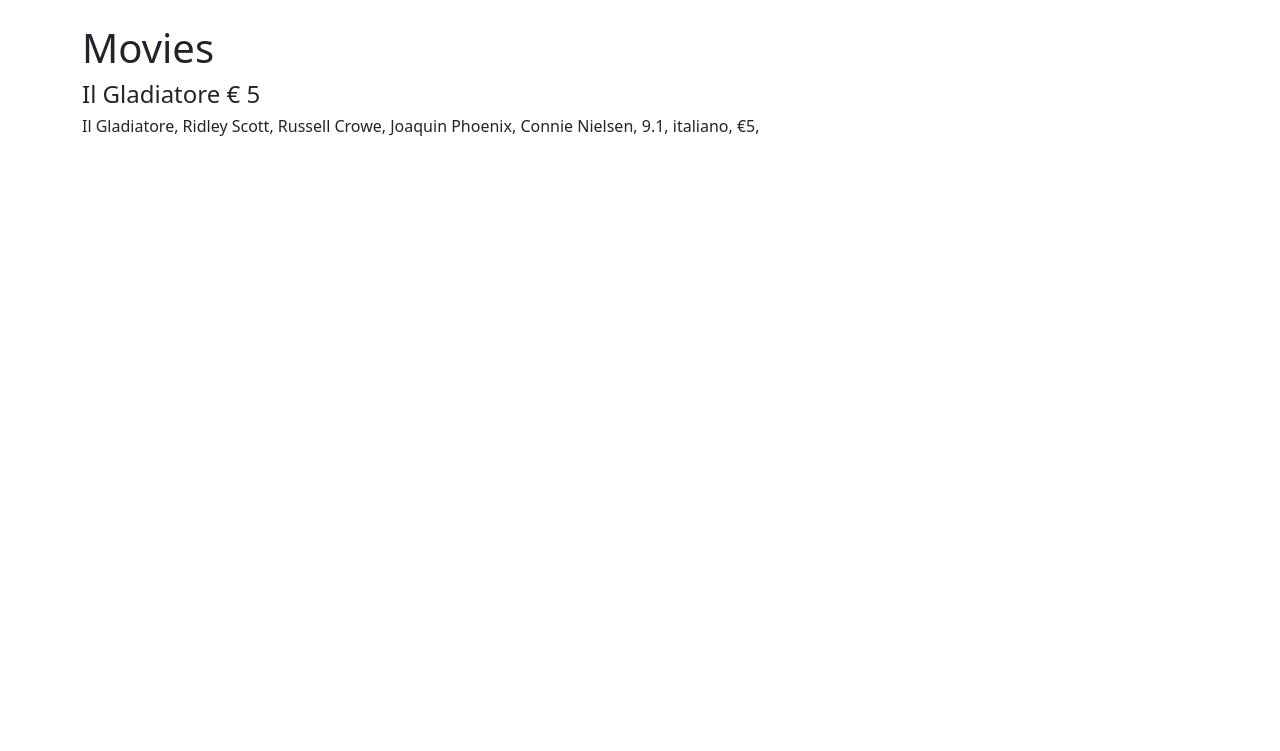
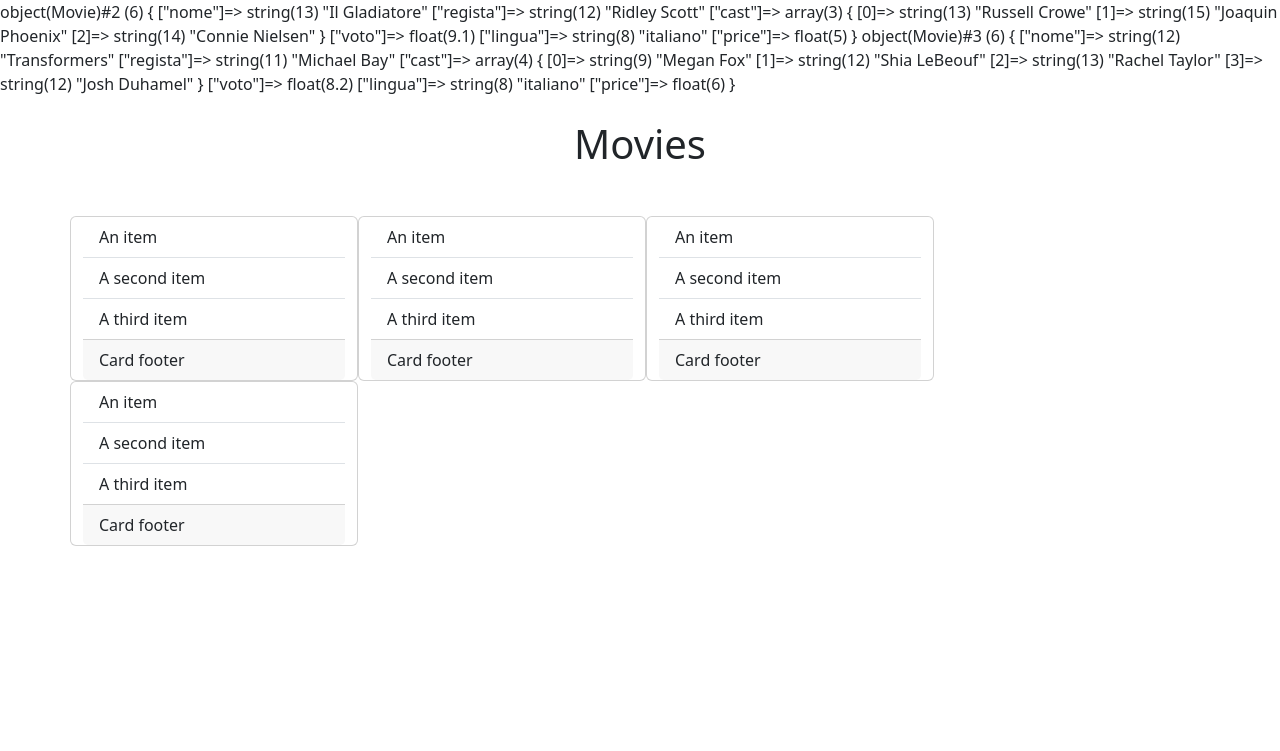
Before and after one commit to dario-bennardino/php-oop-1, a PHP site: page / in a window 1280 px wide. Shown: the top 751 px of the page. Run offline with PHP 8.4, Linux system fonts and the light colour scheme.

Commit message:
[add] aggiunto secondo film

```diff
--- a/Model/Movie.php
+++ b/Model/Movie.php
@@ -28,6 +28,6 @@ class Movie
     public function getFullInfo()
     {
         $castString = implode(', ', $this->cast);
-        return "$this->nome, $this->regista, $castString, $this->voto, $this->lingua, &euro;$this->price,";
+        return "$this->nome, Regista: $this->regista, Cast: $castString, Voto: $this->voto, Lingua: $this->lingua, Prezzo: &euro;$this->price,";
     }
 }
--- a/index.php
+++ b/index.php
@@ -2,11 +2,12 @@
 
 require_once __DIR__ . '/Model/Movie.php';
 
-$il_gladiatore = new Movie('Il Gladiatore', 'Ridley Scott', ['Russell Crowe', 'Joaquin Phoenix', 'Connie Nielsen'], 9.10, 'italiano', 5.00)
-// $il_gladiatore = new Movie('Il Gladiatore', 'Ridley Scott', ['Russell Crowe', 'joaquin_phoenix', 'Connie Nielsen'], 9.10, 'italiano' 5.00);
+$il_gladiatore = new Movie('Il Gladiatore', 'Ridley Scott', ['Russell Crowe', 'Joaquin Phoenix', 'Connie Nielsen'], 9.10, 'italiano', 5.00);
 
+$transformers = new Movie('Transformers', 'Michael Bay', ['Megan Fox', 'Shia LeBeouf', 'Rachel Taylor', 'Josh Duhamel'], 8.20, 'italiano', 6.00);
 
-// var_dump($il_gladiatore)
+var_dump($il_gladiatore);
+var_dump($transformers);
 ?>
 
 
@@ -23,9 +24,54 @@ $il_gladiatore = new Movie('Il Gladiatore', 'Ridley Scott', ['Russell Crowe', 'J
 
 <body>
     <div class="container my-4 ">
-        <h1>Movies</h1>
-        <h4><?php echo $il_gladiatore->getInfoPrice() ?> </h4>
-        <h6><?php echo $il_gladiatore->getFullInfo() ?></h6>
+        <h1 class="text-center">Movies</h1>
+
+        <div class="row row-cols-3 my-5 ">
+            <!-- <h4><?php echo $il_gladiatore->getInfoPrice() ?> </h4>
+            <h6><?php echo $il_gladiatore->getFullInfo() ?></h6> -->
+
+            <div class="card" style="width: 18rem;">
+                <ul class="list-group list-group-flush">
+                    <li class="list-group-item">An item</li>
+                    <li class="list-group-item">A second item</li>
+                    <li class="list-group-item">A third item</li>
+                </ul>
+                <div class="card-footer">
+                    Card footer
+                </div>
+            </div>
+            <div class="card" style="width: 18rem;">
+                <ul class="list-group list-group-flush">
+                    <li class="list-group-item">An item</li>
+                    <li class="list-group-item">A second item</li>
+                    <li class="list-group-item">A third item</li>
+                </ul>
+                <div class="card-footer">
+                    Card footer
+                </div>
+            </div>
+            <div class="card" style="width: 18rem;">
+                <ul class="list-group list-group-flush">
+                    <li class="list-group-item">An item</li>
+                    <li class="list-group-item">A second item</li>
+                    <li class="list-group-item">A third item</li>
+                </ul>
+                <div class="card-footer">
+                    Card footer
+                </div>
+            </div>
+            <div class="card" style="width: 18rem;">
+                <ul class="list-group list-group-flush">
+                    <li class="list-group-item">An item</li>
+                    <li class="list-group-item">A second item</li>
+                    <li class="list-group-item">A third item</li>
+                </ul>
+                <div class="card-footer">
+                    Card footer
+                </div>
+            </div>
+        </div>
+
     </div>
 </body>
 
```
